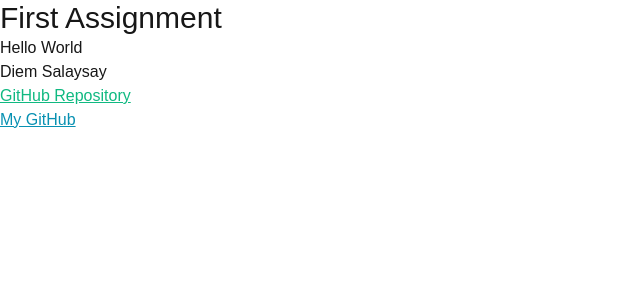
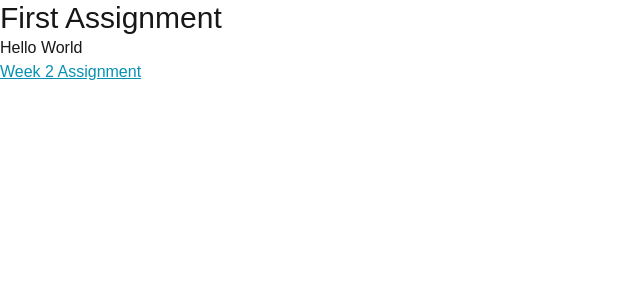
Before and after one commit to Taze-Priizer/cprg306-assignments, a Next.js app: page / in a window 1280 px wide. Shown: the top 300 px of the page, without its empty margins (0-640 px from the left). Built offline with nearby package versions, Linux system fonts and the light colour scheme.

Commit message:
Student info and week 2 render-able from main
Week 2 assignment complete. Week 2 hyperlink works. My name and GitHub repo is all set-up.

```diff
--- a/app/page.js
+++ b/app/page.js
@@ -6,9 +6,9 @@ export default function Home() {
     <main>
       <h1 className="text-3xl">First Assignment</h1>
       <p>Hello World</p>
-      <StudentInfo />
+
       <ul>
-        <Link href="./week-2" className="underline text-cyan-600 hover:text-cyan-300">My GitHub</Link>
+        <Link href="./week-2/" className="underline text-cyan-600 hover:text-cyan-300">Week 2 Assignment</Link>
       </ul>
     </main>
   );
--- a/app/week-2/page.js
+++ b/app/week-2/page.js
@@ -1,9 +1,10 @@
 import StudentInfo from "./student-info";
 
 export default function Page() {
+    return (
     <main>
         <h1>Shopping List</h1>
-        <p>Second page</p>
         <StudentInfo/>
     </main>
+    );
 }
```
